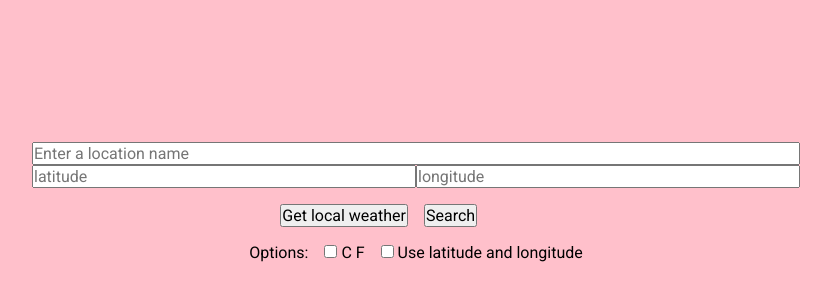
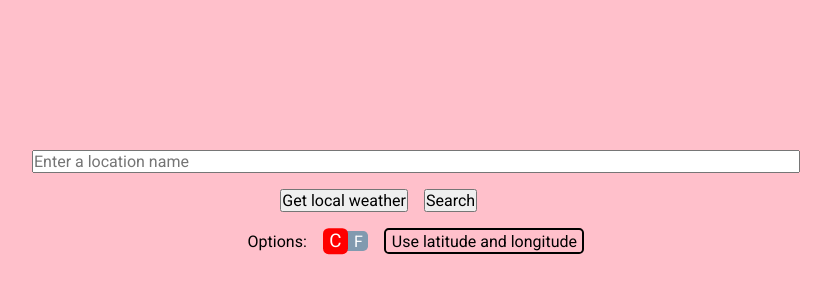
Before and after one commit to Necryl/TOP-Weather-App, a website built with webpack: page src/index.html in a window 1280 px wide. Shown: the part 198-498 px from the top of the page, without its empty margins (224-1055 px from the left). Built offline with nearby package versions, Linux system fonts and the light colour scheme.

Commit message:
style options

```diff
--- a/src/index.html
+++ b/src/index.html
@@ -23,7 +23,7 @@
               id="nameInput"
               placeholder="Enter a location name"
             />
-            <div id="lat-lon-inputs">
+            <div id="lat-lon-inputs" class="hide">
               <input type="tel" id="latInput" placeholder="latitude" />
               <input type="tel" id="lonInput" placeholder="longitude" />
             </div>
@@ -35,11 +35,11 @@
           <div id="options">
             <span>Options:</span>
             <label id="toggleUnit">
-              <input type="checkbox" />
+              <input type="checkbox" class="hide" />
               <span>C F</span>
             </label>
             <label id="toggleLocType">
-              <input type="checkbox" />
+              <input type="checkbox" class="hide" />
               <span>Use latitude and longitude</span>
             </label>
           </div>
--- a/src/scripts/main.js
+++ b/src/scripts/main.js
@@ -7,6 +7,11 @@ import forecastStyles from "./../styles/forecast.css";
 import detailsStyles from "./../styles/details.css";
 
 // elements
+const nameInputElem = document.querySelector("#nameInput");
+const latLonInputsElem = document.querySelector("#lat-lon-inputs");
+const toggleUnitInputElem = document.querySelector("#toggleUnit input");
+const toggleLocTypeInputElem = document.querySelector("#toggleLocType input");
+const toggleLocTypeSpanElem = document.querySelector("#toggleLocType span");
 
 // config variables
 const key = "3602d3a3f6d0872ec04e0053d57c62b2";
@@ -79,6 +84,18 @@ const loader = (() => {
 })();
 
 const UI = (() => {
+  toggleLocTypeInputElem.addEventListener("input", (event) => {
+    if (event.target.checked) {
+      toggleLocTypeSpanElem.textContent = "Use location name";
+      nameInputElem.classList.add("hide");
+      latLonInputsElem.classList.remove("hide");
+    } else {
+      toggleLocTypeSpanElem.textContent = "Use latitude and longitude";
+      nameInputElem.classList.remove("hide");
+      latLonInputsElem.classList.add("hide");
+    }
+  });
+
   function initialize() {}
 
   return {
@@ -131,6 +148,9 @@ const Data = (() => {
 })();
 
 // events
+toggleUnitInputElem.addEventListener("input", (event) => {
+  units = event.target.checked ? "imperial" : "metric"; // metric = celsius, imperial = fahrenheit
+});
 
 // run on start
 UI.initialize();
--- a/src/styles/input.css
+++ b/src/styles/input.css
@@ -52,10 +52,55 @@
   grid-auto-flow: column;
   grid-template-columns: auto auto auto;
   justify-content: center;
+  align-items: center;
   gap: 1em;
 }
 #options * {
   user-select: none;
+}
+
+#toggleUnit {
+  text-align: center;
+  display: grid;
+  align-items: center;
+}
+
+#toggleUnit span {
+  background-color: rgb(129, 154, 175);
+  position: relative;
+  color: white;
+  word-spacing: 0.7em;
+
+  padding: 0.05em 0.35em;
+  border-radius: 0.3em;
+}
+
+#toggleUnit span::after {
+  content: "C";
+  position: absolute;
+  background-color: red;
+  padding: 0.1em 0.3em;
+  border-radius: 0.3em;
+  font-size: 1.175em;
+  left: 0%;
+  top: 50%;
+  translate: 0px -50%;
+  width: 0.75em;
+
+  transition: 50ms ease-in-out;
+}
+
+#toggleUnit input:checked ~ span::after {
+  content: "F";
+  translate: 1.05em -50%;
+}
+
+#toggleLocType {
+  border: 0.15em solid black;
+  padding: 0.1em 0.3em;
+  border-radius: 0.3em;
+  width: 12.5em;
+  text-align: center;
 }
 
 @media (max-width: 500px) {
```
